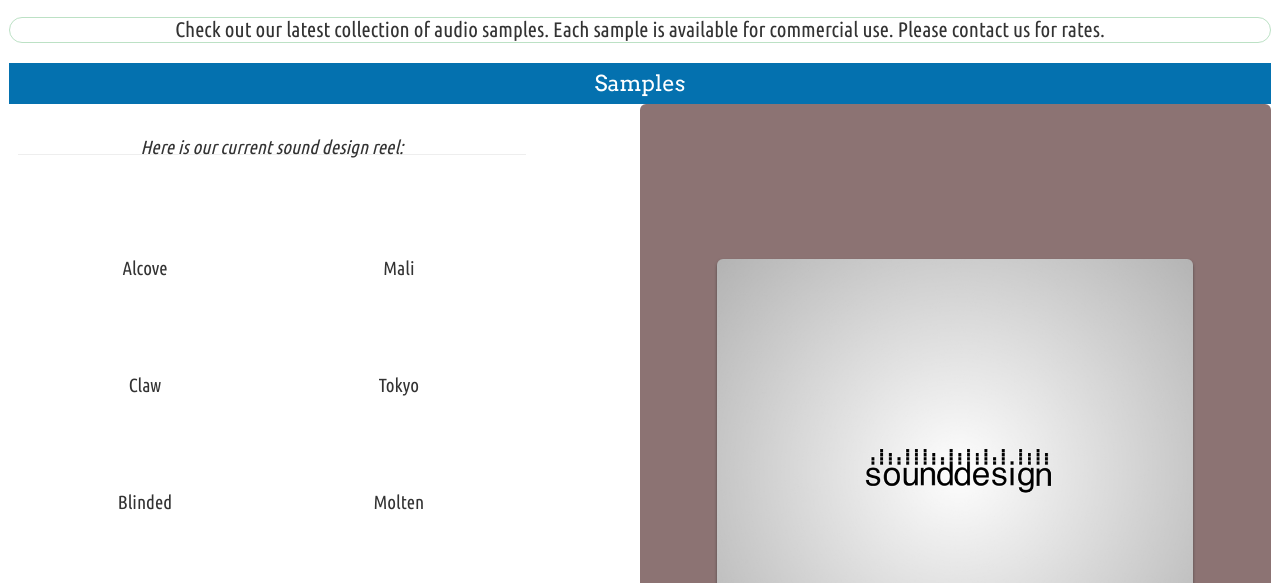
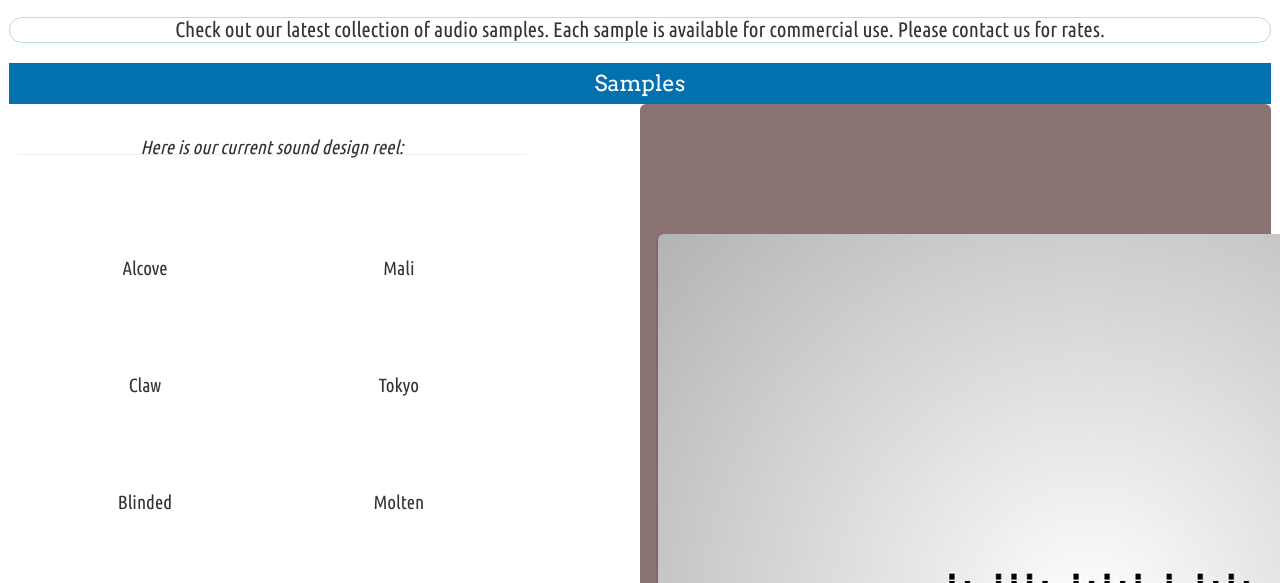
Before and after one commit to ruvo/Ruvo, a plain HTML site: page samples.html in a window 1280 px wide. Shown: the part 217-800 px from the top of the page. Drawn offline with Linux system fonts and the light colour scheme; a web font is replaced by a local one.

Commit message:
Josh commit on client side work

```diff
--- a/css/Ruvo_Refined.css
+++ b/css/Ruvo_Refined.css
@@ -153,19 +153,19 @@ body {
 .pageContent_RightSideImages {
     background: #8c7373;
     padding-top: 100px;
-    padding-bottom: 8px;
+    padding-bottom: 100px;
 }
 
 
 /* Page Content Right Side images */
 
 .pageContent_RightSideImage_container {
-    margin-top: 25px;
+    margin-top: 20px;
 }
 
-.pageContent_RightSideImage_container img {
-    width: 80%;
-    height: 70%;
+.pageContent_RightSideImage_container {
+    width: 100%;
+    height: auto;
     margin-top: 30px;
 }
 
```
Also changed, not shown: index.html (+1 -1 lines).
